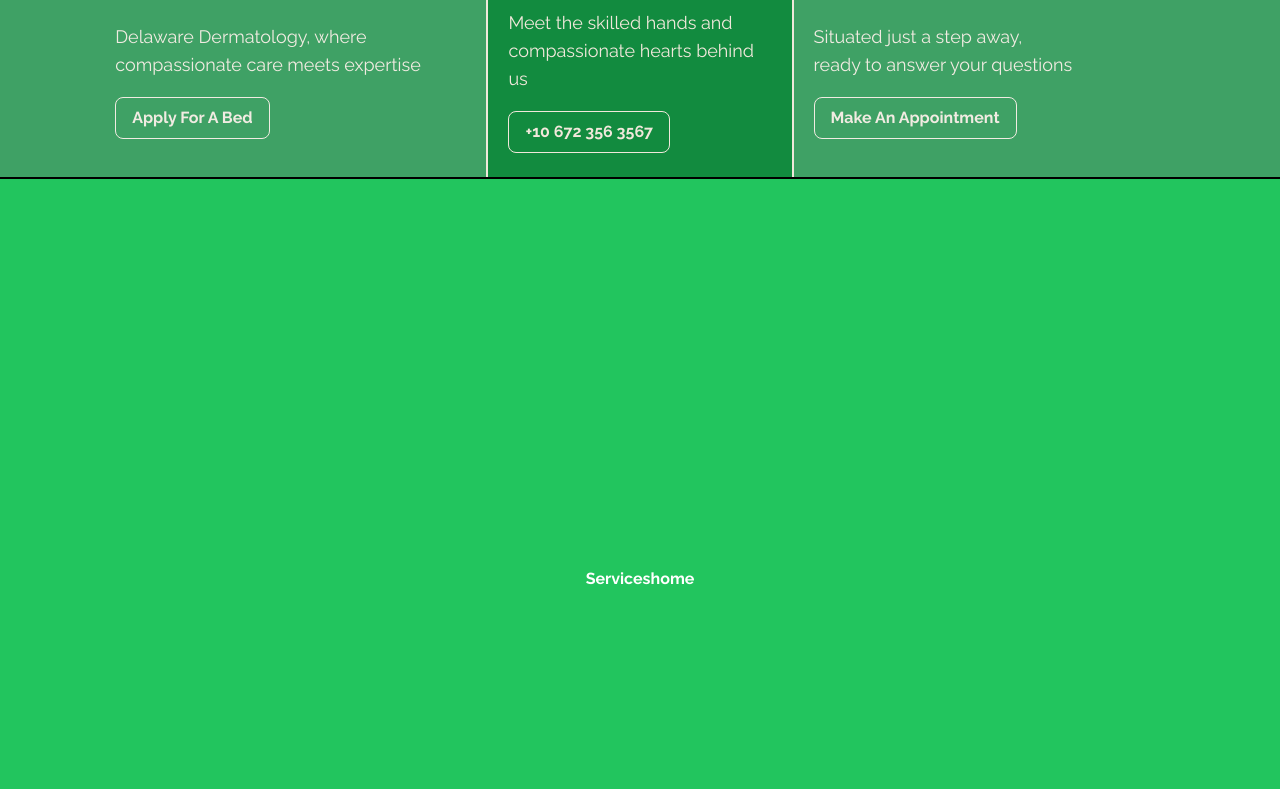
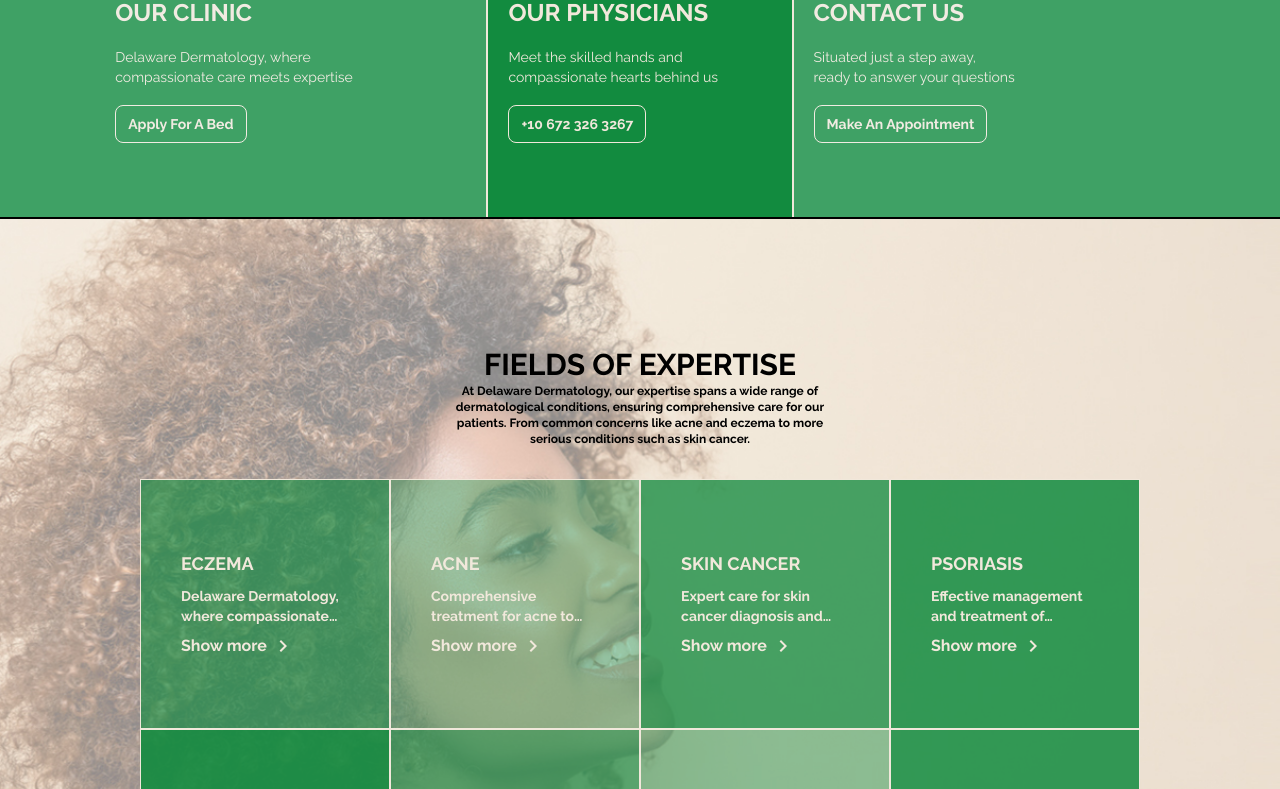
Before and after one commit to mgoyeghiaian/Green_Dermatology, a React (Vite) app: page / in a window 1280 px wide. Shown: the part 971-1760 px from the top of the page. Built offline with nearby package versions, Linux system fonts and the light colour scheme.

Commit message:
Finished Services Section in home page and edited footer

```diff
--- a/src/Components/Footer.jsx
+++ b/src/Components/Footer.jsx
@@ -2,6 +2,7 @@ import Image from '/src/assets/footer2.jpg'
 import Logo from '/src/assets/Logooooo.png'
 import Logoo from '/src/assets/in2infoLogo.png'
 import { Link } from 'react-router-dom'
+import services from '/src/Db/ServicesDb.js';
 
 const Footer = () => {
   return (
@@ -16,18 +17,18 @@ const Footer = () => {
           <div className="flex flex-row flex-wrap items-start justify-start gap-9 md:gap-16">
             <div className='flex flex-col justify-center'>
               <h5 className="text-[20px] font-bold mb-2">Services</h5>
-              <Link to="/services/1" className="text-[14px] text-primary hover:text-tertiary  leading-relaxed hover:underline">Acne</Link>
-              <Link to="/services/2" className="text-[14px] text-primary hover:text-tertiary leading-relaxed hover:underline">Skin Cancer</Link>
-              <Link to="/services/3" className="text-[14px] text-primary hover:text-tertiary leading-relaxed hover:underline">Mosh Surgery</Link>
-              <Link to="/services/4" className="text-[14px] text-primary hover:text-tertiary leading-relaxed hover:underline">Eczema</Link>
-              <Link to="/services/5" className="text-[14px] text-primary hover:text-tertiary leading-relaxed hover:underline">Rashes</Link>
-              <Link to="/services/6" className="text-[14px] text-primary hover:text-tertiary leading-relaxed hover:underline">Excisons</Link>
-              <Link to="/services/7" className="text-[14px] text-primary hover:text-tertiary leading-relaxed hover:underline">Warts</Link>
-              <Link to="/services/8" className="text-[14px] text-primary hover:text-tertiary leading-relaxed hover:underline">Psoriasis</Link>
+              {services.map((service) => (
+                <Link
+                  key={service.id}
+                  to={`/services/${service.id}`}
+                  className="text-[14px] text-primary hover:text-tertiary leading-relaxed hover:underline"
+                >
+                  {service.title}
+                </Link>
+              ))}
             </div>
             <div className='pb-5'>
-              <h5 className="text-[20px] font-bold mb-2">Physicians</h5>
-              <Link to="/physiciansdetails/1" className="text-[14px] text-primary hover:text-tertiary  leading-relaxed hover:underline">Paige Venables</Link>
+              <a href='/physicians' className="text-[20px] font-bold text-primary hover:text-tertiary  leading-relaxed hover:underline">Physicians</a>
 
             </div>
           </div>
--- /dev/null
+++ b/src/Db/ServicesDb.js
@@ -0,0 +1,61 @@
+// servicesData.js
+const services = [
+  {
+    id: 'SRV-1001',
+    title: 'ECZEMA',
+    description: 'Delaware Dermatology, where compassionate care meets expertise. We provide comprehensive treatment options for eczema, ensuring that patients receive the best possible care for their condition.',
+    opacity: 0.65
+  },
+
+  {
+    id: 'SRV-1002',
+    title: 'ACNE',
+    description: 'Comprehensive treatment for acne to help you achieve clear skin. Our team of experts works with you to develop a personalized treatment plan.',
+    opacity: 0.4
+  },
+
+  {
+    id: 'SRV-1003',
+    title: 'SKIN CANCER',
+    description: 'Expert care for skin cancer diagnosis and treatment. We use the latest technology and methods to ensure the best outcomes for our patients.',
+    opacity: 0.76
+  },
+
+  {
+    id: 'SRV-1004',
+    title: 'PSORIASIS',
+    description: 'Effective management and treatment of psoriasis. Our compassionate team provides personalized care to help manage this chronic condition.',
+    opacity: 0.85
+  },
+
+  {
+    id: 'SRV-1005',
+    title: 'ROSACEA',
+    description: 'Personalized care for rosacea. Our dermatologists are skilled in the latest treatments to help you manage and reduce symptoms.',
+    opacity: 0.9
+  },
+
+  {
+    id: 'SRV-1006',
+    title: 'WARTS',
+    description: 'Comprehensive treatment for warts. We offer a variety of treatment options to remove warts effectively and prevent recurrence.',
+    opacity: 0.65
+  },
+
+  {
+    id: 'SRV-1007',
+    title: 'MOLES',
+    description: 'Professional assessment and treatment of moles. Our team provides thorough evaluations and appropriate treatments to ensure your skin health.',
+    opacity: 0.45
+  },
+
+  {
+    id: 'SRV-1008',
+    title: 'RASHES',
+    description: 'Expert diagnosis and treatment of rashes. We work to identify the cause of your rash and provide effective treatment to relieve symptoms.',
+    opacity: 0.85
+  },
+
+];
+
+export default services;
--- a/src/Pages/Home/Afterherobanner.jsx
+++ b/src/Pages/Home/Afterherobanner.jsx
@@ -4,36 +4,36 @@ import ContactUs from '/src/assets/ContactUs.svg';
 
 const Afterherobanner = () => {
   return (
-    <div className=" min-w-fit min-h-[40vh] flex flex-col lg:flex-row items-center  border-y-2 border-y-black justify-center text-secondary font-bold">
+    <div className="min-w-fit min-h-[32vh] flex flex-col lg:flex-row items-center border-y-2 border-y-black justify-center text-secondary font-bold">
 
-      <div className="w-full bg-tertiary opacity-80  lg:w-[38%] h-[40vh] p-5 flex flex-col gap-2.5 items-center justify-center text-center lg:pl-[9%] 2xl:pl-[18%] lg:items-start lg:justify-center lg:text-start">
-        <img src={OutClinic} alt="Our Clinic" className="h-14 w-14 mb-2" />
-        <h1 className='uppercase text-3xl'>OUR CLINIC</h1>
-        <div className='text-lg font-normal mt-2'>
+      <div className="w-full bg-tertiary opacity-80 lg:w-[38%] h-[32vh] middle:h-[45vh] p-5 flex flex-col gap-2.5 items-center justify-center text-center lg:pl-[9%] 2xl:pl-[18%] lg:items-start lg:justify-center lg:text-start">
+        <img src={OutClinic} alt="Our Clinic" className="h-14 w-14 mb-2 md:h-12 md:w-12 sm:h-10 sm:w-10" />
+        <h1 className='uppercase text-3xl md:text-2xl sm:text-xl'>OUR CLINIC</h1>
+        <div className='text-lg font-normal mt-2 md:text-md sm:text-sm'>
           <h5>Delaware Dermatology, where</h5>
           <h5>compassionate care meets expertise</h5>
         </div>
-        <a href='/' className='border p-2 px-4 rounded-lg bg-transparent text-secondary border-secondary hover:bg-secondary hover:text-tertiary transition-colors mt-2'>Apply For A Bed</a>
+        <a href='/' className='border p-2 px-4 rounded-lg bg-transparent text-secondary border-secondary hover:bg-secondary hover:text-tertiary transition-colors mt-2 md:text-sm sm:text-xs md:px-3 sm:px-2'>Apply For A Bed</a>
       </div>
 
-      <div className="w-full bg-tertiary lg:w-[24%] h-[40vh] p-5 flex flex-col gap-2.5 items-center justify-center text-center lg:items-start lg:justify-center lg:text-start border-y lg:border-y-0 lg:border-x-2 border-secondary">
-        <img src={OurPhy} alt="Our Physicians" className="h-14 w-14 mb-2" />
-        <h1 className='uppercase text-3xl'>OUR PHYSICIANS</h1>
-        <div className='text-lg font-normal mt-2'>
+      <div className="w-full bg-tertiary lg:w-[24%] h-[32vh] p-5 middle:h-[45vh] flex flex-col gap-2.5 items-center justify-center text-center lg:items-start lg:justify-center lg:text-start border-y lg:border-y-0 lg:border-x-2 border-secondary">
+        <img src={OurPhy} alt="Our Physicians" className="h-14 w-14 mb-2 md:h-12 md:w-12 sm:h-10 sm:w-10" />
+        <h1 className='uppercase text-3xl md:text-2xl sm:text-xl'>OUR PHYSICIANS</h1>
+        <div className='text-lg font-normal mt-2 md:text-md sm:text-sm'>
           <h5>Meet the skilled hands and</h5>
           <h5>compassionate hearts behind us</h5>
         </div>
-        <a href='tel:+106723563567' className='border p-2 px-4 rounded-lg bg-transparent text-secondary border-secondary hover:bg-secondary hover:text-tertiary transition-colors mt-2'>+10 672 356 3567</a>
+        <a href='tel:+106723263267' className='border p-2 px-4 rounded-lg bg-transparent text-secondary border-secondary hover:bg-secondary hover:text-tertiary transition-colors mt-2 md:text-sm sm:text-xs md:px-3 sm:px-2'>+10 672 326 3267</a>
       </div>
 
-      <div className="w-full bg-tertiary opacity-80   lg:w-[38%] h-[40vh] p-5 flex flex-col gap-2.5 items-center justify-center text-center lg:items-start lg:justify-center lg:text-start">
-        <img src={ContactUs} alt="Contact Us" className="h-14 w-14 mb-2" />
-        <h1 className='uppercase text-3xl'>CONTACT US</h1>
-        <div className='text-lg font-normal mt-2'>
+      <div className="w-full bg-tertiary opacity-80 lg:w-[38%] h-[32vh] middle:h-[45vh] p-5 flex flex-col gap-2.5 items-center justify-center text-center lg:items-start lg:justify-center lg:text-start">
+        <img src={ContactUs} alt="Contact Us" className="h-14 w-14 mb-2 md:h-12 md:w-12 sm:h-10 sm:w-10" />
+        <h1 className='uppercase text-3xl md:text-2xl sm:text-xl'>CONTACT US</h1>
+        <div className='text-lg font-normal mt-2 md:text-md sm:text-sm'>
           <h5>Situated just a step away,</h5>
           <h5>ready to answer your questions</h5>
         </div>
-        <a href='/' className='border p-2 px-4 rounded-lg bg-transparent text-secondary border-secondary hover:bg-secondary hover:text-tertiary transition-colors mt-2'>Make An Appointment</a>
+        <a href='/' className='border p-2 px-4 rounded-lg bg-transparent text-secondary border-secondary hover:bg-secondary hover:text-tertiary transition-colors mt-2 md:text-sm sm:text-xs md:px-3 sm:px-2'>Make An Appointment</a>
       </div>
 
     </div>
--- a/src/Pages/Home/Serviceshome.jsx
+++ b/src/Pages/Home/Serviceshome.jsx
@@ -1,8 +1,35 @@
+import { KeyboardArrowRight } from '@mui/icons-material';
+import services from '/src/Db/ServicesDb.js';
+import '/src/index.css'
 const Serviceshome = () => {
   return (
-    <div className="bg-green-500 h-screen flex items-center justify-center text-white font-bold">    Serviceshome
-    </div>
-  )
-}
+    <div className="bg-services-background bg-cover flex-col bg-center bg-no-repeat min-h-screen flex items-center justify-center p-10 lg:p-32 font-bold">
+      <div className="md:w-[40%] flex justify-center items-center flex-col text-center mb-8">
+        <h1 className="uppercase text-xl md:text-3xl">Fields of expertise</h1>
+        <p className="text-xs md:text-md">
+          At Delaware Dermatology, our expertise spans a wide range of dermatological conditions, ensuring comprehensive care for our patients. From common concerns like acne and eczema to more serious conditions such as skin cancer.
+        </p>
+      </div>
+      <div className="grid grid-cols-1 md:grid-cols-2 lg:grid-cols-4 w-full lg:w-auto justify-items-center">
+        {services.map((service) => (
+          <a href={`/services/${service.id}`} className="cursor-pointer w-full md:w-[100%] lg:w-[250px] h-auto md:h-[250px] m-0.2" key={service.id}>
+            <div
+              className={`service-card w-full h-full text-secondary flex flex-col justify-center text-center md:text-left items-center md:items-start p-4 border-secondary border bg-tertiary middle:p-10`}
+              style={{ backgroundColor: `rgba(18, 139, 63, ${service.opacity})` }}
+            >
+              <h1 className="text-sm lg:text-lg mb-2 text-left">{service.title}</h1>
+              <p className="text-xs lg:text-sm  line-clamp-2">
+                {service.description}
+              </p>
+              <div className="mt-2 flex items-center">
+                Show more <KeyboardArrowRight className="ml-1" />
+              </div>
+            </div>
+          </a>
+        ))}
+      </div>
+    </div >
+  );
+};
 
-export default Serviceshome
+export default Serviceshome;
--- a/src/index.css
+++ b/src/index.css
@@ -29,3 +29,14 @@ body {
   width: 100%;
   left: 0;
 }
+
+.service-card {
+  transition: background-color 0.3s, border-color 0.3s, color 0.3s, box-shadow 0.3s;
+}
+
+.service-card:hover {
+  background-color: #f1e8db!important;
+  border-color: #36454F;
+  color: #36454F;
+  box-shadow: 0 4px 8px rgba(0, 0, 0, 0.2); /* Adds a shadow on hover */
+}
--- a/tailwind.config.js
+++ b/tailwind.config.js
@@ -6,14 +6,16 @@ export default {
   ],
   theme: {
     extend: {
+      screens: {
+        'middle': { 'min': '1024px', 'max': '1312px' },
+      },
       colors: {
         'bg-main': '#f5fbff',
         'primary': "#36454F",
         'secondary': '#f1e8db',
         'tertiary': '#128b3f',
         'secondary-green': '#41a265',
-        'footer-backgroud': "#e1d1c2",
-
+        'footer-background': "#e1d1c2",
       },
       fontFamily: {
         sans: ['Myriad Pro', 'sans-serif'],
```
